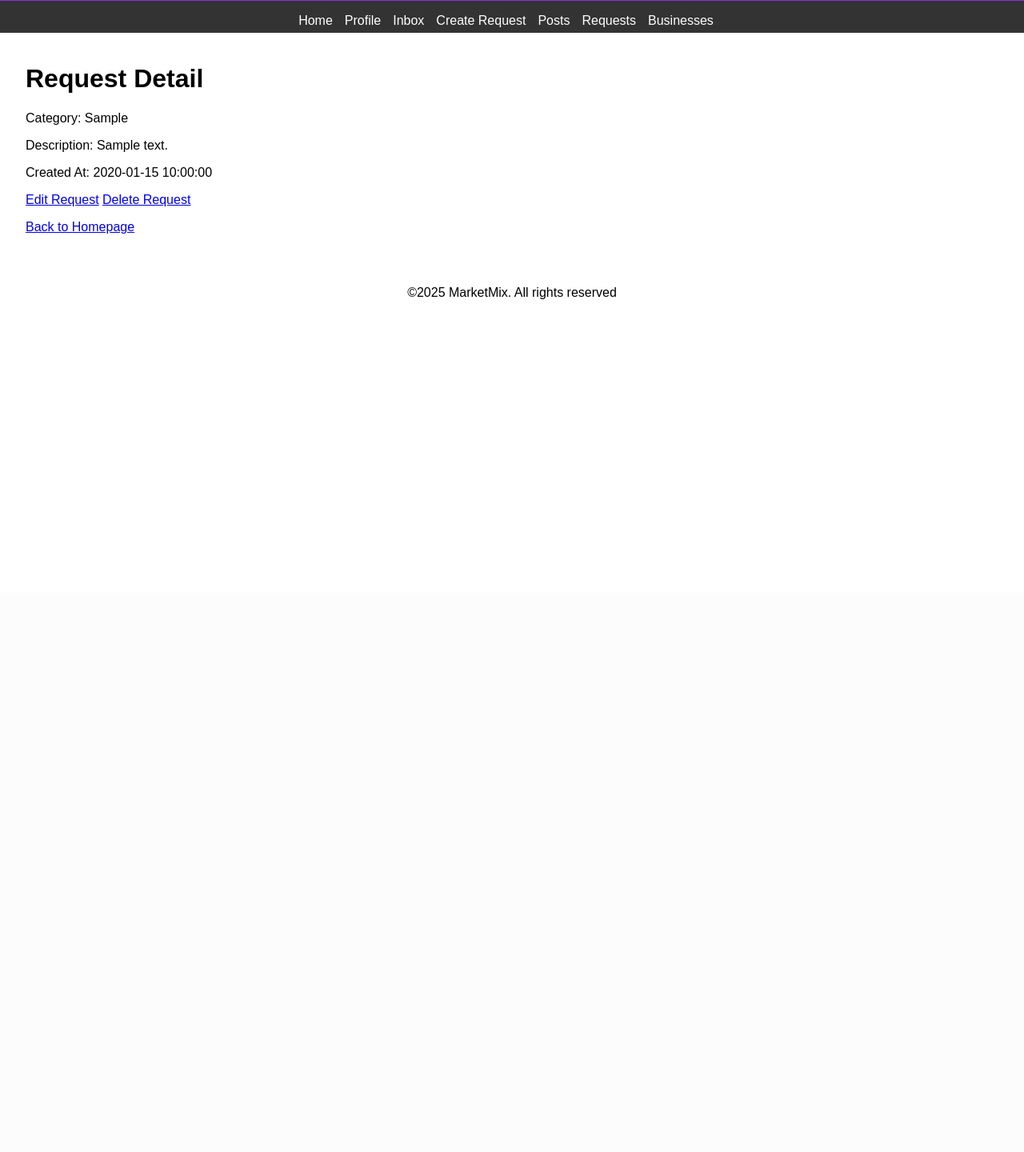
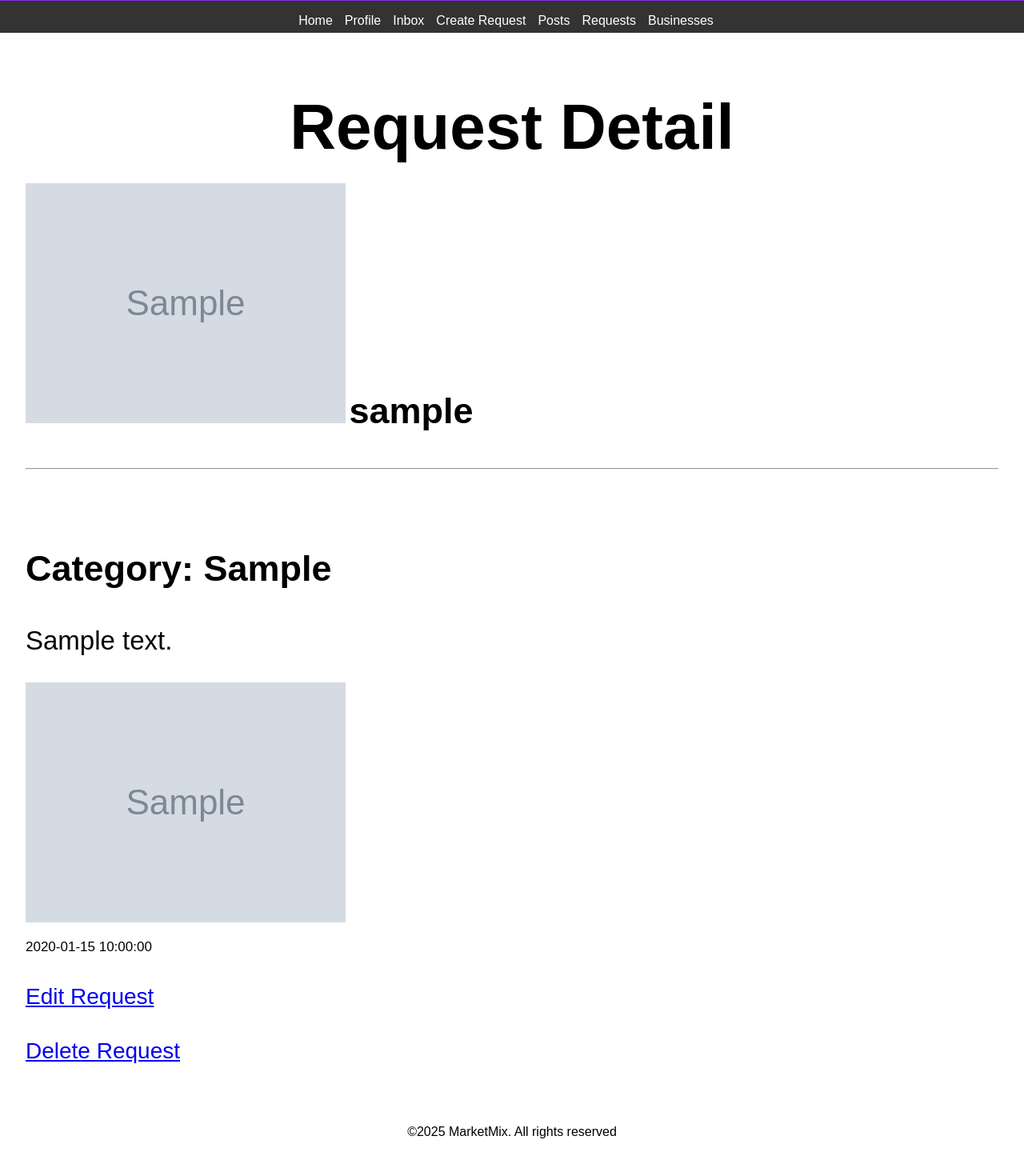
Before and after one commit to Benjamin-6161/MarketMix2, a Flask app: page /request/1 in a window 1280 px wide. Shown: the part 59-1499 px from the top of the page at 80% size. Before the commit the page ends 433 px from the top, so only its background shows below. Run offline with Flask 3, Linux system fonts and the light colour scheme; a user stored in the database is signed in; tables that the repository leaves empty hold one stand-in row (values such as "Sample post"); grey boxes marked "Sample" are stand-in pictures.

Commit message:
Update detail.html

```diff
--- a/app/templates/request/detail.html
+++ b/app/templates/request/detail.html
@@ -1,16 +1,23 @@
 {% extends 'base.html' %}
 
 {% block content %}
-  <h1>Request Detail</h1>
-  <h2><a href="{{request.user_id.username}}"></a></h2>
-  <p>Category: {{ request.category }}</p>
-  <p>Description: {{ request.content }}</p>
-  <p>Created At: {{ request.created_at }}</p>
+<div class="text">
+<h1 style="font-size: 80px; margin-bottom: 0%; text-align:center;">Request Detail</h1>
+<div style="margin: 2% 0%; width: 100%;" class="container">
+  <img src="{{ url_for('static', filename='images/profile_photos/' + request.user.image_filename) if request.user.image_filename else app_config['DEFAULT_PROFILE_PHOTO_URL'] }}" alt="Profile Image" class="profile-image" onclick="enlargeImage(this.src)">
+  <h2 style="display: inline-block; font-size: 45px;">{{user.username}}</h2><hr>
+  <h3 style="font-size: 45px; margin-top: 8%;">Category: {{ request.category }}</h3>
+  <p style="font-size: 33px;" class="text">{{ request.content }}</p>
+  {% if request.image_filename %}
+    <img src="{{ url_for('static', filename='images/requests/' + request.image_filename) }}" alt="Request Image" class="post-image" onclick="enlargeImage(this.src)">
+  {% endif %}
+  <p style="font-size: 17px;">{{ request.created_at }}</p>
+</div>
 {% if current_user.id == request.user_id %}
-  <a href="{{ url_for('request.edit_request', request_id=request.id) }}">Edit Request</a>
-  <a href="{{ url_for('request.delete_request', request_id=request.id) }}">Delete Request</a>
+<p style="font-size: 28px; margin: 3% 0px;"><a href="{{ url_for('request.edit_request', request_id=request.id) }}">Edit Request</a></p>
+<p style="font-size: 28px;"><a href="{{ url_for('request.delete_request', request_id=request.id) }}">Delete Request</a></p>
 {% else %}
-  <a href="{{ url_for('message.view_conversation', user_id=request.user_id) }}">Respond</a>
+  <p style="font-size: 28px;"><a href="{{ url_for('message.view_conversation', user_id=request.user_id) }}">Respond</a></p>
 {% endif %}
-  <p><a href="{{ url_for('main.homepage') }}">Back to Homepage</a></p>
+</div>
 {% endblock %}
```
